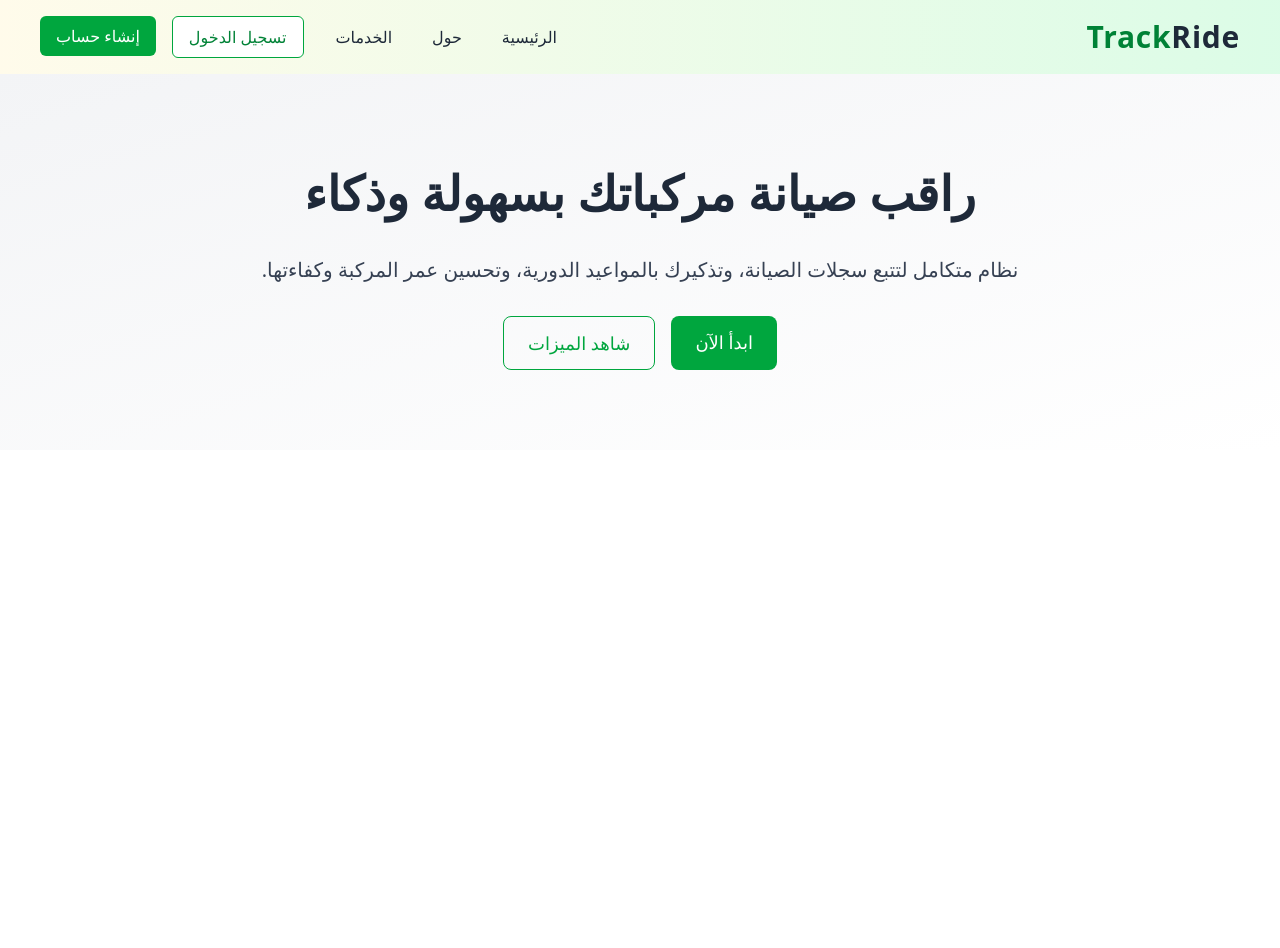
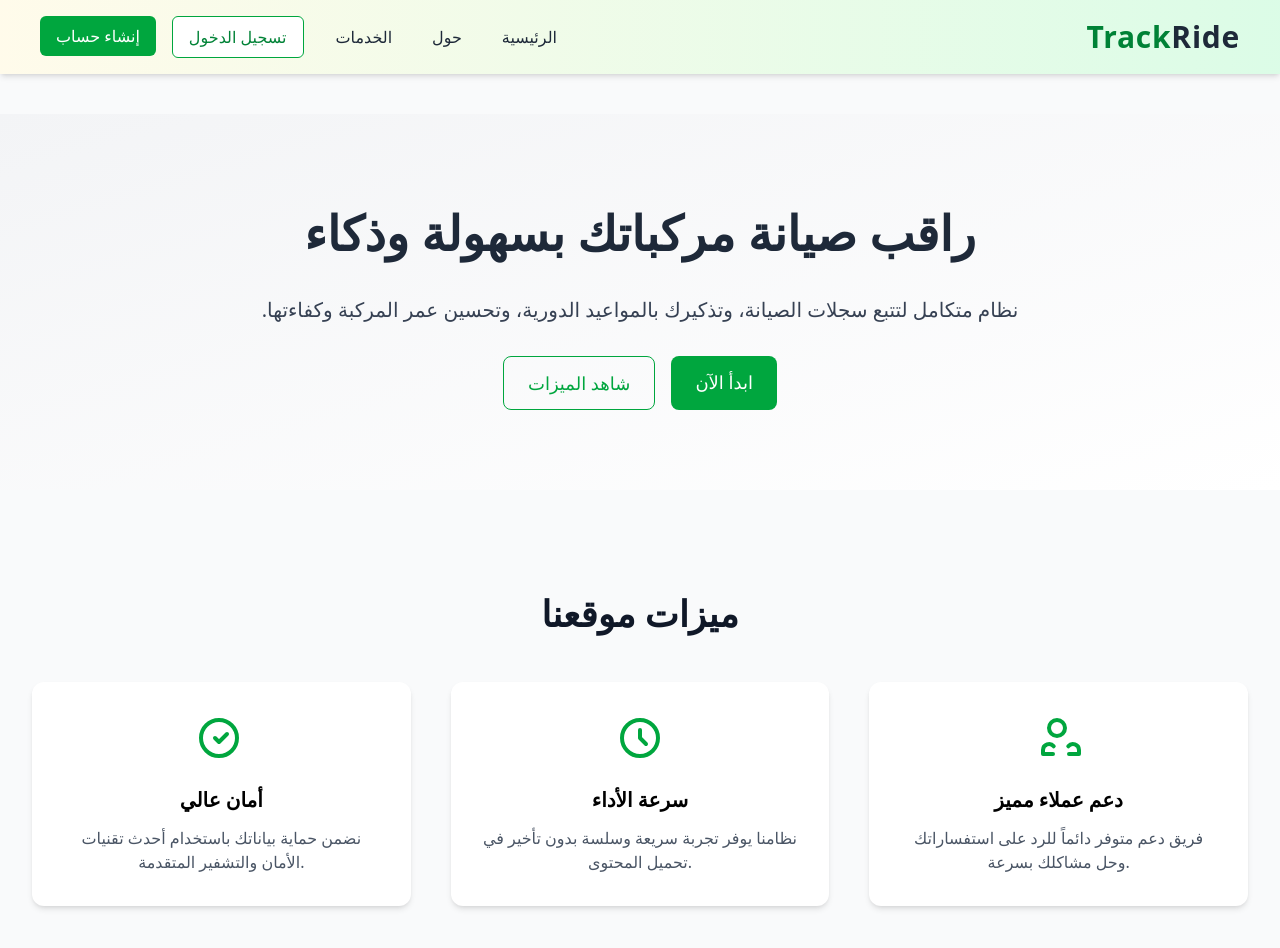
Before and after one commit to M0hammedAlhaj/track-ride, a React (Vite) app: page / in a window 1280 px wide. Shown: the top 948 px of the page. Before the commit the page ends 800 px from the top, so only its background shows below. Built offline with nearby package versions, Linux system fonts and the light colour scheme.

Commit message:
feat: add features section for home page

```diff
--- /dev/null
+++ b/resources/src/Features/Home/Components/FeaturesSection.tsx
@@ -0,0 +1,93 @@
+import React from "react";
+
+const FeaturesSection = () => {
+  const features = [
+    {
+      icon: (
+        <svg
+          xmlns="http://www.w3.org/2000/svg"
+          className="w-12 h-12 text-green-600"
+          fill="none"
+          viewBox="0 0 24 24"
+          stroke="currentColor"
+          strokeWidth={2}
+        >
+          <path
+            strokeLinecap="round"
+            strokeLinejoin="round"
+            d="M9 12l2 2 4-4m5 2a9 9 0 11-18 0 9 9 0 0118 0z"
+          />
+        </svg>
+      ),
+      title: "أمان عالي",
+      description:
+        "نضمن حماية بياناتك باستخدام أحدث تقنيات الأمان والتشفير المتقدمة.",
+    },
+    {
+      icon: (
+        <svg
+          xmlns="http://www.w3.org/2000/svg"
+          className="w-12 h-12 text-green-600"
+          fill="none"
+          viewBox="0 0 24 24"
+          stroke="currentColor"
+          strokeWidth={2}
+        >
+          <path
+            strokeLinecap="round"
+            strokeLinejoin="round"
+            d="M12 8v4l3 3m6-3a9 9 0 11-18 0 9 9 0 0118 0z"
+          />
+        </svg>
+      ),
+      title: "سرعة الأداء",
+      description:
+        "نظامنا يوفر تجربة سريعة وسلسة بدون تأخير في تحميل المحتوى.",
+    },
+    {
+      icon: (
+        <svg
+          xmlns="http://www.w3.org/2000/svg"
+          className="w-12 h-12 text-green-600"
+          fill="none"
+          viewBox="0 0 24 24"
+          stroke="currentColor"
+          strokeWidth={2}
+        >
+          <path
+            strokeLinecap="round"
+            strokeLinejoin="round"
+            d="M17 20h5v-2a3 3 0 00-5.356-1.857M9 20H4v-2a3 3 0 015.356-1.857M15 7a4 4 0 11-8 0 4 4 0 018 0z"
+          />
+        </svg>
+      ),
+      title: "دعم عملاء مميز",
+      description:
+        "فريق دعم متوفر دائماً للرد على استفساراتك وحل مشاكلك بسرعة.",
+    },
+  ];
+
+  return (
+    <section className="py-16 bg-gray-50">
+      <div className="max-w-7xl mx-auto px-6 lg:px-8">
+        <h2 className="text-4xl font-extrabold text-center mb-12 text-gray-900">
+          ميزات موقعنا
+        </h2>
+        <div className="grid gap-10 sm:grid-cols-2 md:grid-cols-3">
+          {features.map(({ icon, title, description }, idx) => (
+            <div
+              key={idx}
+              className="bg-white rounded-xl shadow-md p-8 flex flex-col items-center text-center hover:shadow-lg transition"
+            >
+              <div className="mb-6">{icon}</div>
+              <h3 className="text-xl font-semibold mb-3">{title}</h3>
+              <p className="text-gray-600">{description}</p>
+            </div>
+          ))}
+        </div>
+      </div>
+    </section>
+  );
+};
+
+export default FeaturesSection;
--- /dev/null
+++ b/resources/src/Features/Home/Pages/Home.jsx
@@ -0,0 +1,16 @@
+import React from "react";
+import Hero from "../Components/Hero";
+
+import NavBar from "../../../Components/NavBar";
+import FeaturesSection from "../Components/FeaturesSection";
+const Home = () => {
+  return (
+    <div className="bg-gray-50 min-h-screen flex flex-col gap-10">
+      <NavBar />
+      <Hero />
+      <FeaturesSection />
+    </div>
+  );
+};
+
+export default Home;
--- a/resources/src/Home.jsx
+++ /dev/null
@@ -1,14 +0,0 @@
-import React from "react";
-import Hero from "./Hero";
-import { Link } from "react-router-dom";
-import NavBar from "./Components/NavBar";
-const Home = () => {
-  return (
-    <div>
-      <NavBar />
-      <Hero />
-    </div>
-  );
-};
-
-export default Home;
--- a/resources/src/app/App.jsx
+++ b/resources/src/app/App.jsx
@@ -1,6 +1,6 @@
 import { BrowserRouter, Routes, Route } from "react-router-dom";
 import LoginPage from "../Features/Auth/Pages/LoginPage";
-import Home from "../Home";
+import Home from "../Features/Home/Pages/Home";
 import RegisterPage from "../Features/Auth/Pages/RegisterPage";
 
 function App() {
@@ -11,7 +11,7 @@ function App() {
         <Route path="/login" element={<LoginPage />} />
         <Route path="/register" element={<RegisterPage />} />
         <Route
-          path="/dashboard"
+          path="/dashboard"ص
           element={<div> {localStorage.getItem("token")}</div>}
         />
       </Routes>
```
Also changed, not shown: resources/src/Features/Home/Components/Hero.tsx (renamed from resources/src/Hero.tsx).
